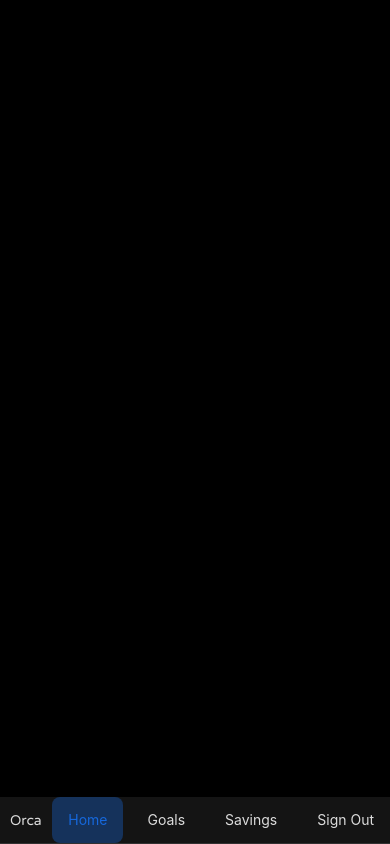
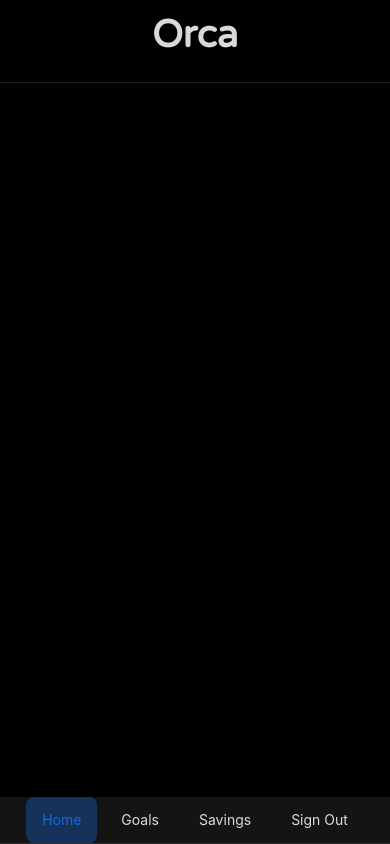
Before and after one commit to Orca-Save/orca, a Next.js app: page / in a window 390 px wide. Built offline with nearby package versions, Linux system fonts and the light colour scheme; no server answers; sample sign-in values are in the browser's storage.

Commit message:
complete mobile layout

```diff
--- a/src/app/(customerFacing)/_components/HeaderMenu.tsx
+++ b/src/app/(customerFacing)/_components/HeaderMenu.tsx
@@ -1,19 +1,14 @@
 "use client";
 
+import { varelaRound } from "@/lib/fonts";
 import { baseURL } from "@/lib/utils";
 import { Menu, Space, Typography } from "antd";
 import { signIn, useSession } from "next-auth/react";
-import { Varela_Round } from "next/font/google";
 import { usePathname, useRouter } from "next/navigation";
 import { useEffect, useState } from "react";
 
 const { Text } = Typography;
-const varelaRound = Varela_Round({
-  weight: "400",
-  subsets: ["latin"],
-  display: "swap",
-  variable: "--font-varelaround",
-});
+
 export default function HeaderMenu({ className }: { className: string }) {
   const pathname = usePathname();
   const { data: session } = useSession();
@@ -44,6 +39,7 @@ export default function HeaderMenu({ className }: { className: string }) {
         style={{ width: "60px", marginLeft: "10px" }}
         align="center"
         size={0}
+        className="hidden md:inline"
       >
         <Text className={`${varelaRound.className}`}>Orca</Text>
       </Space>
--- a/src/app/(customerFacing)/layout.tsx
+++ b/src/app/(customerFacing)/layout.tsx
@@ -1,5 +1,7 @@
-import { Layout } from "antd";
+import { varelaRound } from "@/lib/fonts";
+import { Divider, Layout } from "antd";
 import { Content } from "../_components/Layout";
+import { Title } from "../_components/Typography";
 import HeaderMenu from "./_components/HeaderMenu";
 
 export const dynamic = "force-dynamic";
@@ -12,6 +14,18 @@ export default function CustomerLayout({
   return (
     <Layout style={{ minHeight: "100vh", height: "100%" }}>
       <HeaderMenu className="hidden sm:flex" />
+      {/* Orca text header centered if on sm display */}
+      <div className="sm:hidden">
+        <Title
+          className={`${varelaRound.className} text-center`}
+          style={{
+            margin: "12px 32px 0",
+          }}
+        >
+          Orca
+        </Title>
+        <Divider />
+      </div>
 
       <Content
         style={{
--- /dev/null
+++ b/src/lib/fonts.ts
@@ -0,0 +1,8 @@
+import { Varela_Round } from "next/font/google";
+
+export const varelaRound = Varela_Round({
+  weight: "400",
+  subsets: ["latin"],
+  display: "swap",
+  variable: "--font-varelaround",
+});
```
